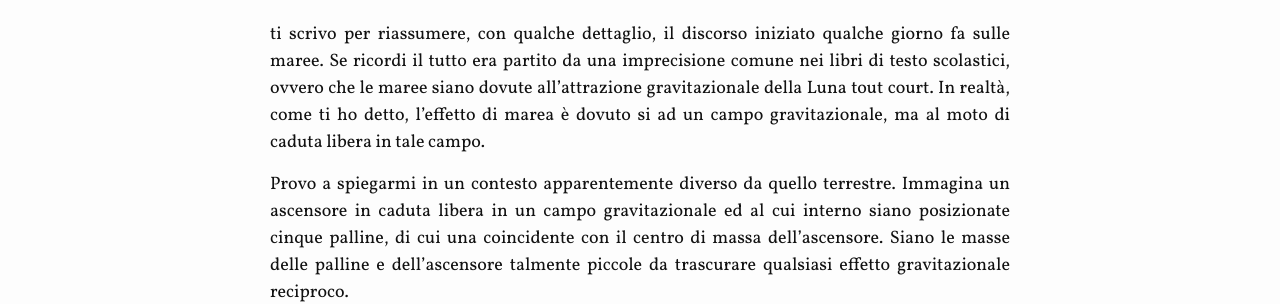
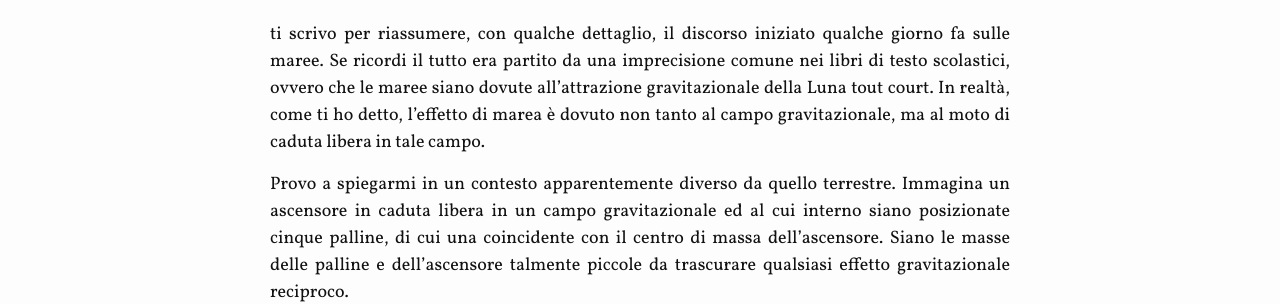
Before and after one commit to orporick/orporick.github.io, a Jekyll site: the page built from _posts/2018-05-28-lettera-sulle-maree.markdown, in a window 1280 px wide and 900 px high. Shown: the part 224-528 px from the top of the window. Built offline with Jekyll 4.4.1, drawn with Linux system fonts in a browser that asks for light colours; nearby versions of some CDN libraries; formulas are drawn with MathJax 3.

Commit message:
Nuovo post

```diff
--- a/_posts/2018-05-28-lettera-sulle-maree.markdown
+++ b/_posts/2018-05-28-lettera-sulle-maree.markdown
@@ -10,7 +10,7 @@ Carissimo E.
 ti scrivo per riassumere, con qualche dettaglio, il discorso iniziato qualche giorno fa sulle maree.
 Se ricordi il tutto era partito da una imprecisione comune nei libri di testo scolastici, ovvero che
 le maree siano dovute all'attrazione gravitazionale della Luna tout court. In realtà, come ti ho
-detto, l'effetto di marea è dovuto si ad un campo gravitazionale, ma al moto di caduta libera in tale campo.
+detto, l'effetto di marea è dovuto non tanto al campo gravitazionale, ma al moto di caduta libera in tale campo.
 
 Provo a spiegarmi in un contesto apparentemente diverso da quello terrestre. Immagina un ascensore
 in caduta libera in un campo gravitazionale ed al cui interno siano posizionate cinque palline, di
```
